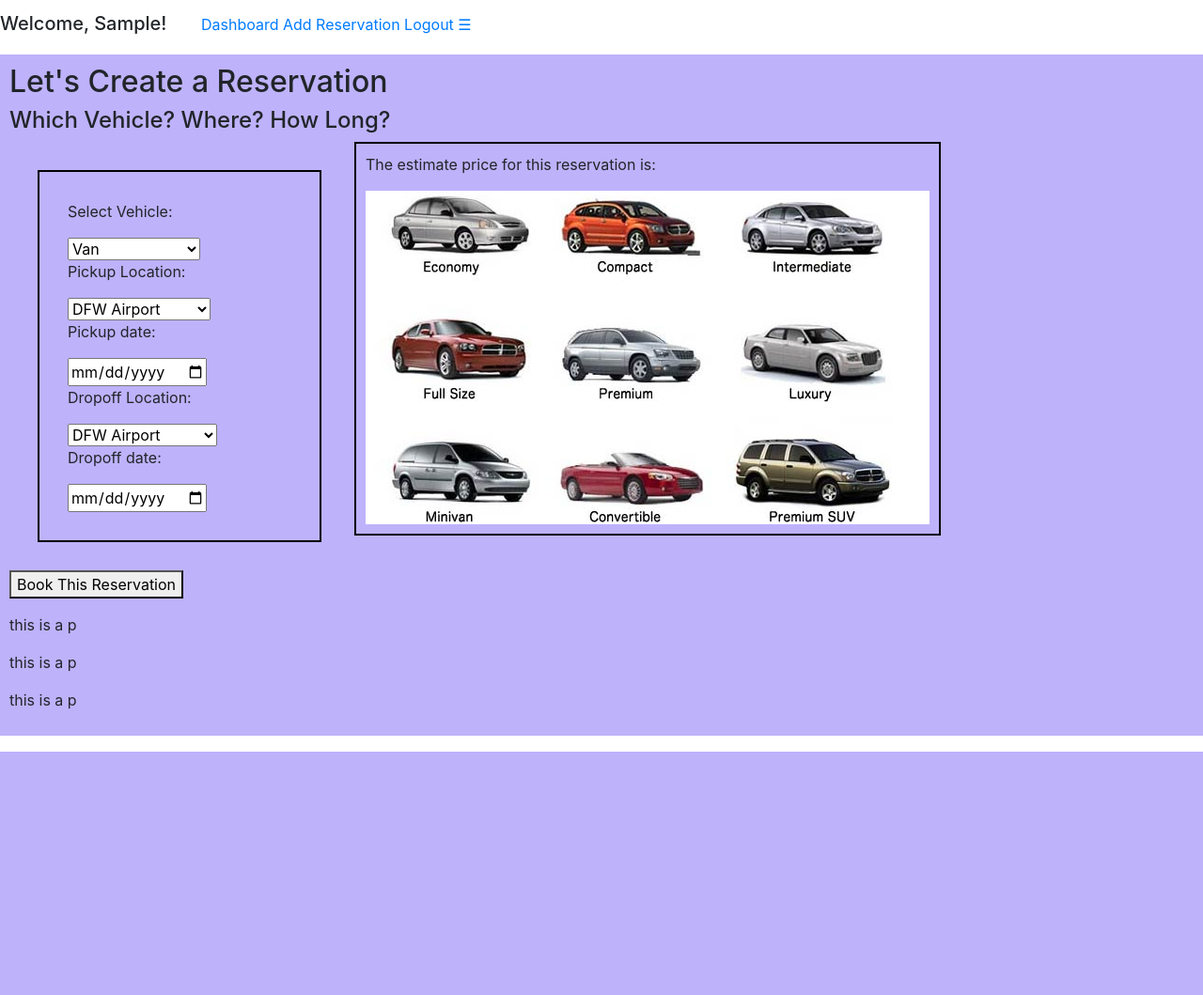
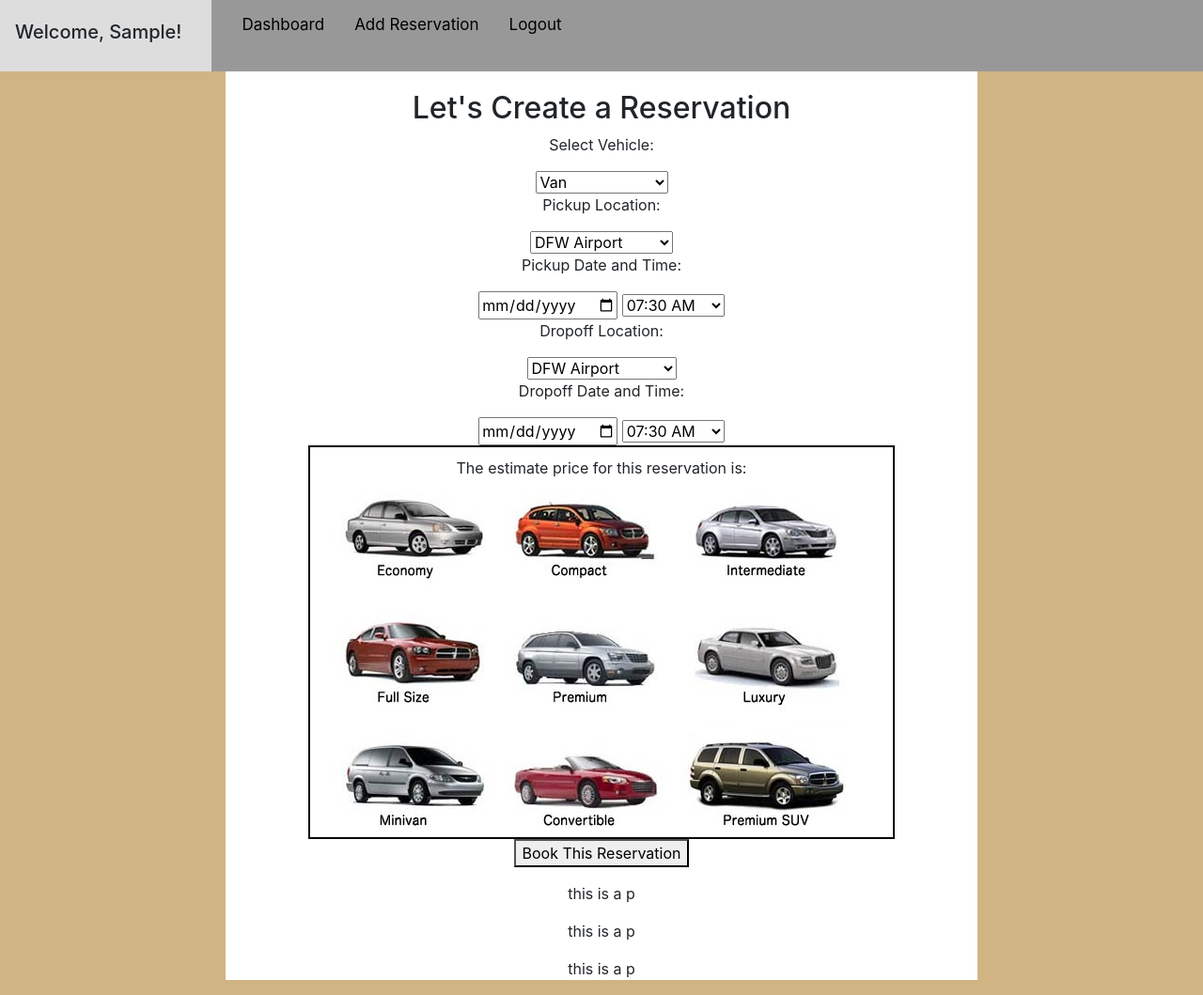
Before and after one commit to danielyguerrero/Hertz, a Django app: page /reservation/add in a window 1280 px wide. Shown: the whole page at 94% size. Before the commit the page ends 800 px from the top, so only its background shows below. Run offline with Django 3.2, Linux system fonts and the light colour scheme; the visitor is signed in with stand-in values (Sample User, id 1); parts of the project's set-up code (start-up, migrations or seed data) failed here and were passed over; some libraries are stand-ins or nearby versions.

Commit message:
added time to models

```diff
--- a/apps/reservation/static/reservation/css/add.css
+++ b/apps/reservation/static/reservation/css/add.css
@@ -1,21 +1,103 @@
+body {
+text-align: center;
+background-color: #d1b484;
+}
+h1 {
+margin:0;
+}
 .wrapper{
 height: auto;
 width: auto;
-padding: 10px;
+padding-top: 20px;
+max-width: 800px;
 margin-right: auto;
 margin-left: auto;
-background-color: #beb2fb;
+background-color: white;
+}
+table, td, th {
+  border: 1px solid #ddd;
+  text-align: left;
 }
 
-.field-wrap{
-  display: inline-block;
-  border: 2px solid black;
-  padding: 30px;
-  height: auto;
-  width: 24%;
-  vertical-align: top;
-  margin:30px;
+table {
+  border-collapse: collapse;
+  width: 100%;
 }
+
+th, td {
+  padding: 15px;
+}
+.reslist{
+border: solid 2px;
+}
+/*=======================================================================================*/
+/* Add a black background color to the top navigation */
+.topnav {
+background-color: #989898;
+overflow: hidden;
+}
+/* Style the links inside the navigation bar */
+.topnav a {
+float: left;
+display: block;
+text-align: center;
+padding: 14px 16px;
+text-decoration: none;
+font-size: 17px;
+color: black;
+}
+/* Change the color of links on hover */
+.topnav a:hover {
+background-color: #ddd;
+color: black;
+}
+/* Add an active class to highlight the current page */
+.active {
+background-color: #6F86CD;
+color: white;
+}
+/* Hide the link that should open and close the topnav on small screens */
+.topnav .icon {
+display: none;
+}
+/* When the screen is less than 600 pixels wide, hide all links, except for the first one ("Home"). Show the link that contains should open and close the topnav (.icon) */
+@media screen and (max-width: 600px) {
+.topnav a:not(:first-child) {display: none;}
+.topnav a.icon {
+float: right;
+display: block;
+}
+}
+/* The "responsive" class is added to the topnav with JavaScript when the user clicks on the icon. This class makes the topnav look good on small screens (display the links vertically instead of horizontally) */
+@media screen and (max-width: 600px) {
+.topnav.responsive {position: relative;}
+.topnav.responsive a.icon {
+position: absolute;
+right: 0;
+top: 0;
+}
+.topnav.responsive a {
+float: none;
+display: block;
+text-align: left;
+}
+}
+/*==================================================================================*/
+
+
+
+
+
+
+
+
+
+
+
+
+
+
+
 .quote{
 	min-height: 300px;
 	min-width: 400px;
--- a/apps/reservation/static/reservation/css/index.css
+++ b/apps/reservation/static/reservation/css/index.css
@@ -83,9 +83,3 @@
 }
 }
 /*==================================================================================*/
-.wrapper{
-height: auto;
-width: auto;
-padding: 10px;
-background-color: #beb2fb;
-}
--- a/apps/reservation/templates/reservation/add.html
+++ b/apps/reservation/templates/reservation/add.html
@@ -1,6 +1,7 @@
 <html>
 <head>
 		<title>Add a Reservation</title>
+
 		<meta name="viewport" content="width=device-width, initial-scale=1">
 		{% load staticfiles %}
 		<!-- Bootstrap -->
@@ -35,7 +36,6 @@
 		<form class="add_res" method="post">
 	 		{% csrf_token %}
 			<div class="low">
-				<h4>Which Vehicle? Where? How Long?</h4>
 				<div class="field-wrap">
 					<p>Select Vehicle: </p>
 					<select name="vehicle">
@@ -61,8 +61,33 @@
 						<option value="Love-Field Airport">LoveField Airport</option>
 					</select>
 
-					<p>Pickup date:</p>
-					<input type="date" name="pu_time">
+					<p>Pickup Date and Time:</p>
+					<input type="date" name="pu_date">
+
+					<select type="time" name="pu_time">
+						<option value="07:30">07:30 AM</option>
+						<option value="08:00">08:00 AM</option>
+						<option value="08:30">08:30 AM</option>
+						<option value="09:00">09:00 AM</option>
+						<option value="09:30">09:30 AM</option>
+						<option value="10:00">10:00 AM</option>
+						<option value="10:30">10:30 AM</option>
+						<option value="11:00">11:00 AM</option>
+						<option value="11:30">11:30 AM</option>
+						<option value="12:00">12:00 Noon</option>
+						<option value="12:30">12:30 PM</option>
+						<option value="13:00">01:00 PM</option>
+						<option value="13:30">01:30 PM</option>
+						<option value="14:00">02:00 PM</option>
+						<option value="14:30">02:30 PM</option>
+						<option value="15:00">03:00 PM</option>
+						<option value="15:30">03:30 PM</option>
+						<option value="16:00">04:00 PM</option>
+						<option value="16:30">04:30 PM</option>
+						<option value="17:00">05:00 PM</option>
+						<option value="17:30">05:30 PM</option>
+						<option value="18:00">06:00 PM</option>
+					</select>
 
 					<p>Dropoff Location: </p>
 					<select name="do_location">
@@ -76,8 +101,32 @@
 						<option value="Love-Field Airport">Love-Field Airport</option>
 					</select>
 
-					<p>Dropoff date:</p>
-					<input type="date" name="do_time">
+					<p>Dropoff Date and Time:</p>
+					<input type="date" name="do_date">
+					<select type="time" name="do_time">
+						<option value="07:30">07:30 AM</option>
+						<option value="08:00">08:00 AM</option>
+						<option value="08:30">08:30 AM</option>
+						<option value="09:00">09:00 AM</option>
+						<option value="09:30">09:30 AM</option>
+						<option value="10:00">10:00 AM</option>
+						<option value="10:30">10:30 AM</option>
+						<option value="11:00">11:00 AM</option>
+						<option value="11:30">11:30 AM</option>
+						<option value="12:00">12:00 Noon</option>
+						<option value="12:30">12:30 PM</option>
+						<option value="13:00">01:00 PM</option>
+						<option value="13:30">01:30 PM</option>
+						<option value="14:00">02:00 PM</option>
+						<option value="14:30">02:30 PM</option>
+						<option value="15:00">03:00 PM</option>
+						<option value="15:30">03:30 PM</option>
+						<option value="16:00">04:00 PM</option>
+						<option value="16:30">04:30 PM</option>
+						<option value="17:00">05:00 PM</option>
+						<option value="17:30">05:30 PM</option>
+						<option value="18:00">06:00 PM</option>
+					</select>
 				</div>
 
 				<div class="quote">
--- a/apps/reservation/views.py
+++ b/apps/reservation/views.py
@@ -41,15 +41,13 @@
 
 	today = datetime.datetime.now().strftime('%Y-%m-%d')
 
-	today_res = Reservation.objects.filter(pu_time = today).filter(made_by = user)
 
-	future_res = Reservation.objects.exclude(pu_time = today).filter(made_by = user)
+	future_res = Reservation.objects.exclude(pu_date = today).filter(made_by = user)
 
 	#PASS VARIABLES THROUGH CONTEXT
 	context = {
 		'user': user,
 		'today': today,
-		'today_res': today_res,
 		'future_res': future_res,
 	}
 	return render(request, 'reservation/index.html', context)
@@ -63,15 +61,20 @@
 	if request.method == "POST":
 		errors = Reservation.objects.validate(request.POST)
 		user = current_user(request)
+		pu_date = datetime.date.now()
 		pu_time = datetime.datetime.now()
+		do_date = datetime.date.now()
 		do_time = datetime.datetime.now()
 
 
 
 		if not errors:
 			context = {
+			'pu_date': pu_date,
 			'pu_time': pu_time,
-			'do_time': do_time
+			'do_date': do_date,
+			'do_time': do_time,
+
 			}
 			reservation = Reservation.objects.add_res(request.POST, request.session["user_id"])
 			return redirect(reverse('dashboard'))
```
Also changed, not shown: apps/reservation/models.py (+6 -2 lines), apps/reservation/templates/reservation/index.html (+4 -4 lines), apps/reservation/migrations/0003_auto_20190120_0023.py (added), apps/reservation/migrations/0004_auto_20190120_0025.py (added), db.sqlite3, 4 other files.
